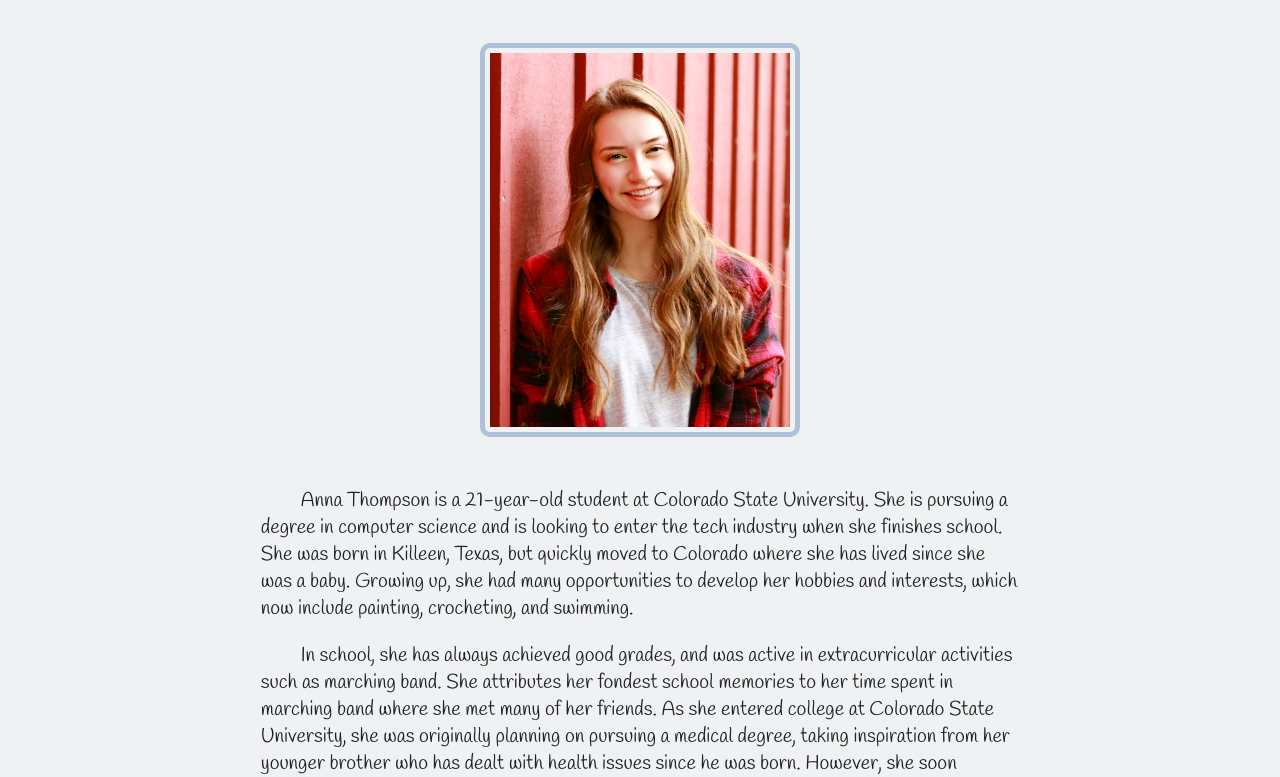
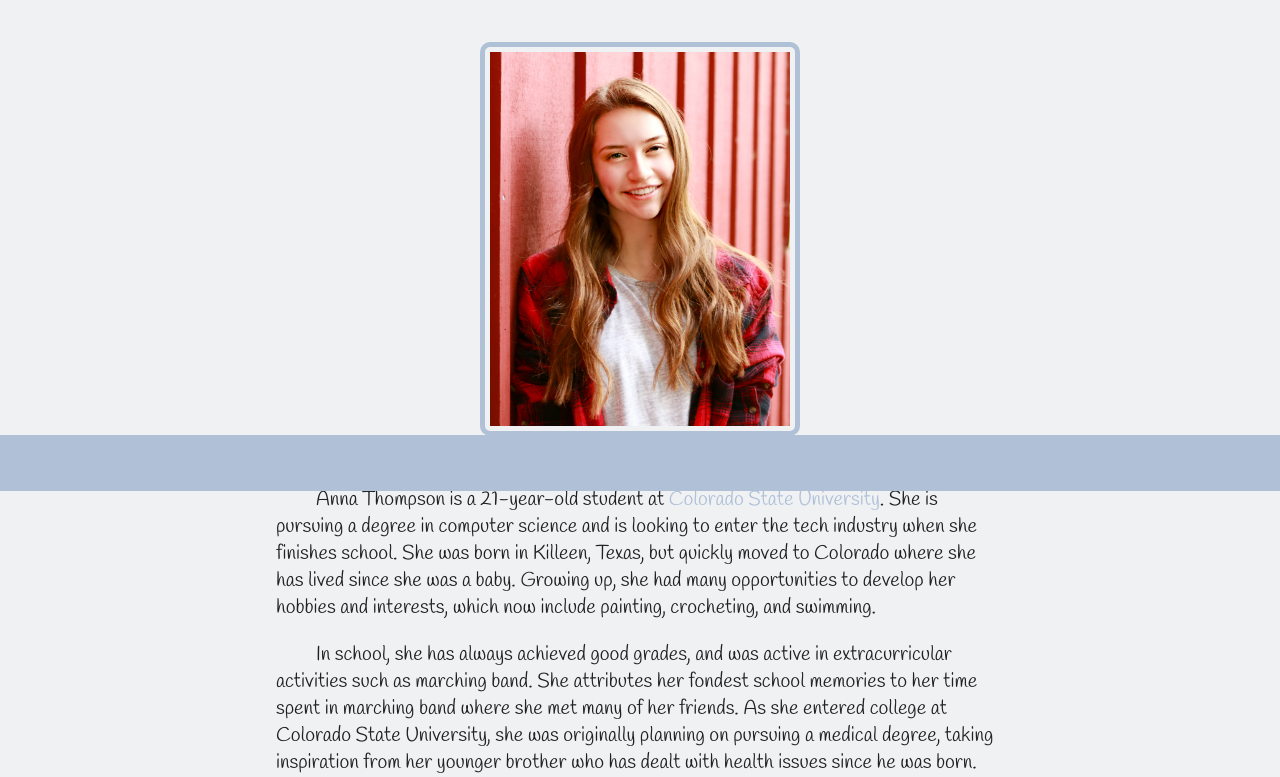
Before and after one commit to TNairn/bioSite, a plain HTML site: page aboutPage.html in a window 1280 px wide. Shown: the part 309-1086 px from the top of the page. Drawn offline with Linux system fonts and the light colour scheme.

Commit message:
Submission for peer review

```diff
--- a/aboutPage.html
+++ b/aboutPage.html
@@ -26,7 +26,7 @@
             </div>
             <div id="about-text">
                 <p>
-                    Anna Thompson is a 21-year-old student at Colorado State University.
+                    Anna Thompson is a 21-year-old student at <a href="https://www.colostate.edu" target="_blank">Colorado State University</a>.
                     She is pursuing a degree in computer science and is looking to enter
                     the tech industry when she finishes school. She was born in Killeen,
                     Texas, but quickly moved to Colorado where she has lived since she was
@@ -56,7 +56,6 @@
             </div>
         </div>
         <footer>
-
         </footer>
     </body>
 </html>
--- a/site.css
+++ b/site.css
@@ -33,9 +33,17 @@ h1 {
     text-decoration: none;
 }
 
+#navbar #current-page {
+    background-color: #D6DDE8;
+}
+
 #navbar a:hover {
     background-color: #D6DDE8;
     color: #575C63;
+}
+
+#container {
+    margin: 0% 2% 150px 2%;
 }
 
 h2 {
@@ -44,10 +52,6 @@ h2 {
     margin-top: 2%;
     margin-left: 8%;
     color: #575C63;
-}
-
-#images {
-    justify-content: center;
 }
 
 #image-gallery {
@@ -94,10 +98,22 @@ p {
     text-indent: 2em;
 }
 
+a {
+    color: #AFC0D7;
+    text-decoration: none;
+}
+
+a:hover {
+    text-decoration: underline;
+    color: #575C63;
+}
+
 footer {
     background-color: #AFC0D7;
-    position: absolute;
-    width: 99.5%;
+    position: fixed;
+    left: 0;
+    bottom: 0;
+    width: 100%;
     height: 7%;
     margin-top: 5%;
 }
```
Also changed, not shown: hobbiesPage.html (+0 -1 lines), index.html (+0 -3 lines).
